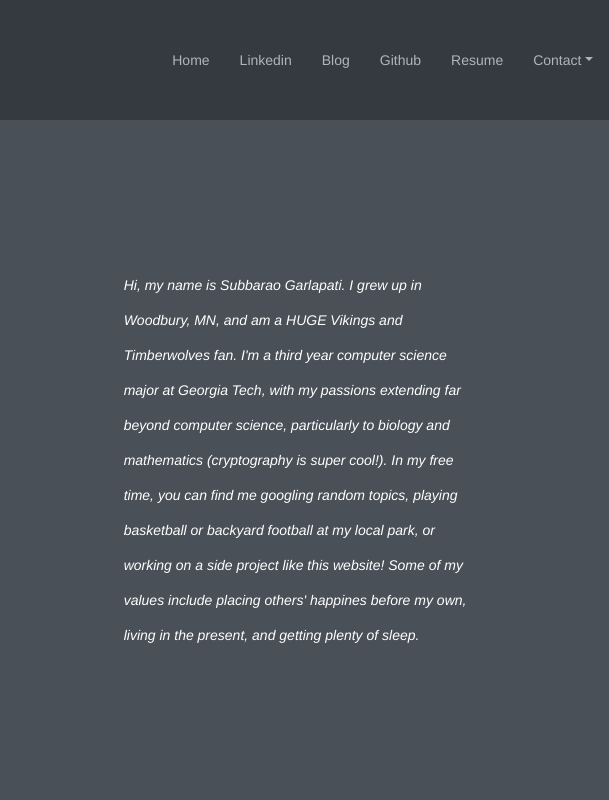
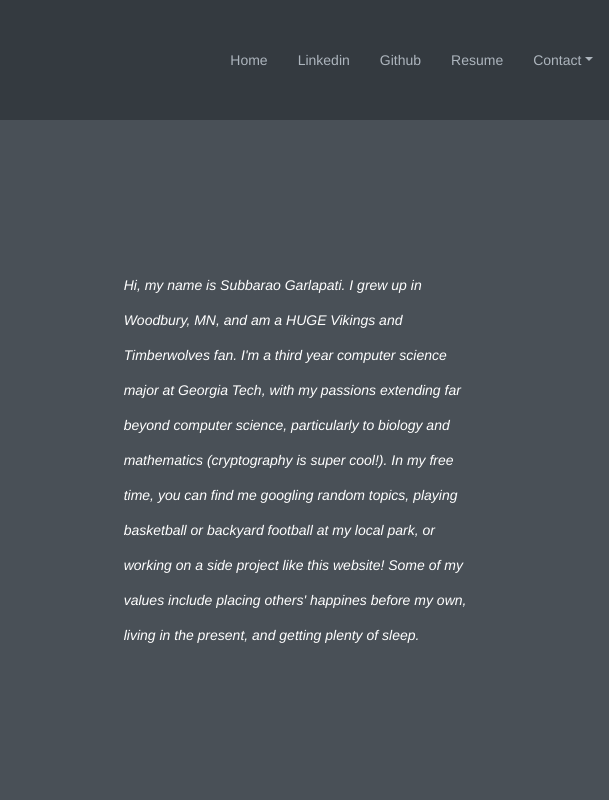
Before and after one commit to SubbaraoGarlapati/SubbaraoGarlapati.github.io, a plain HTML site: page index.html in a window 1280 px wide. Shown: the full height of the page, 671-1280 px from the left. Drawn offline with nearby package versions, Linux system fonts and the light colour scheme.

Commit message:
removed Blog section

```diff
--- a/index.html
+++ b/index.html
@@ -44,9 +44,6 @@
                 </li>
                 <li class="nav-item px-3">
                     <a href="http://www.linkedin.com/in/subbarao-garlapati"  target="_blank" class="nav-link">Linkedin</a>
-                </li>
-                <li class="nav-item px-3">
-                    <a href="#" class="nav-link">Blog</a>
                 </li>
                 <li class="nav-item px-3">
                     <a href="https://github.com/SubbaraoGarlapati"  target="_blank" class="nav-link">Github</a>
```
Also changed, not shown: resume/index.html (+0 -3 lines).
